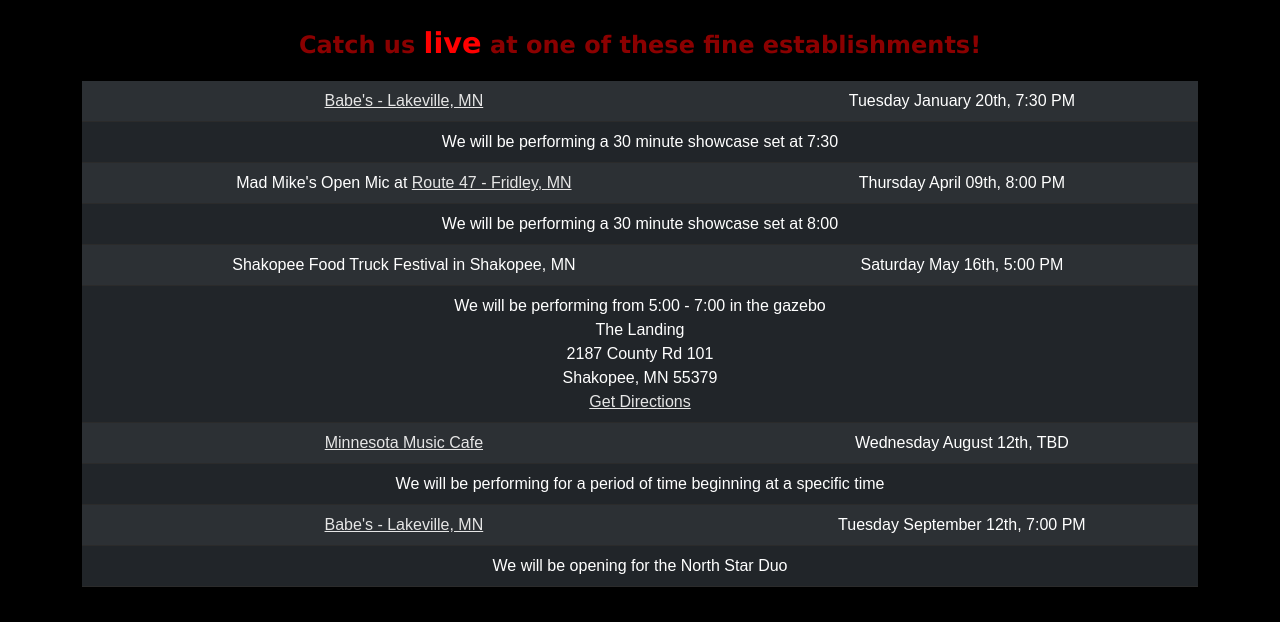
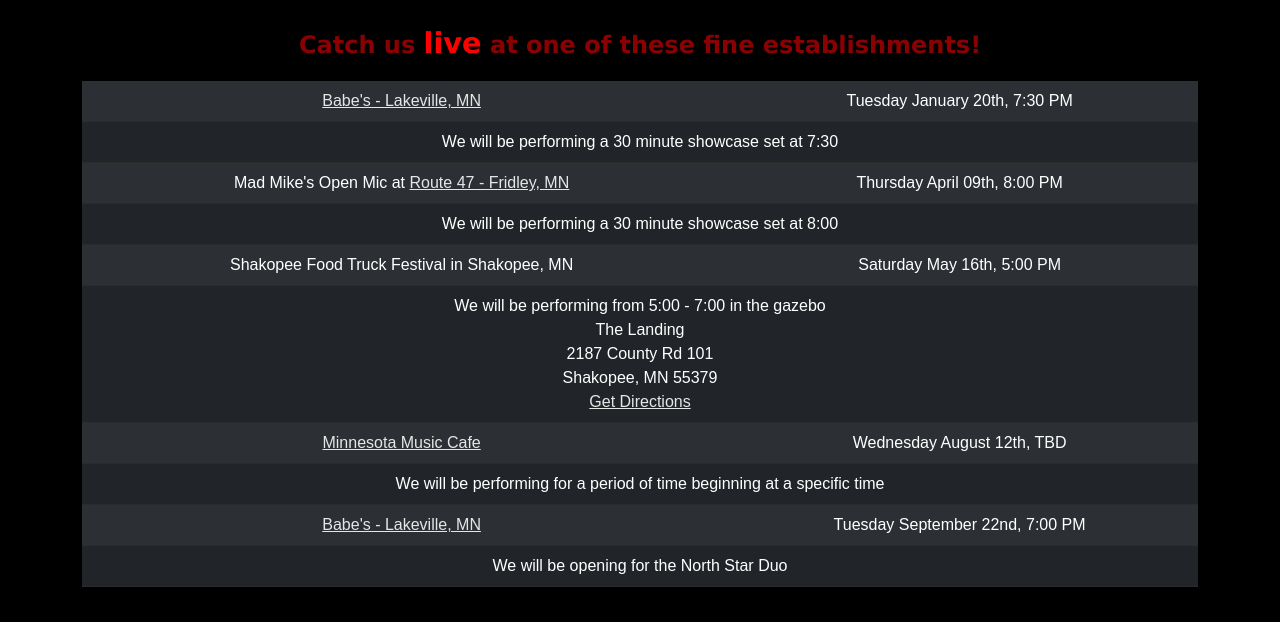
Before and after one commit to defyance-rocks/defyance-rocks.github.io, a Jekyll site: the page built from tour.html, in a window 1280 px wide. Shown: the part 666-1288 px from the top of the page. Built offline with Jekyll 4.4.1, drawn with Linux system fonts in a browser that asks for light colours.

Commit message:
Update tour.html

```diff
--- a/tour.html
+++ b/tour.html
@@ -55,7 +55,7 @@
       </tr>
       <tr>
         <td><a href="https://www.babeslakeville.com/">Babe's - Lakeville, MN</a></td>
-        <td>Tuesday September 12th, 7:00 PM</td>
+        <td>Tuesday September 22nd, 7:00 PM</td>
       </tr>
       <tr>
         <td colspan="2" class="text-center">We will be opening for the North Star Duo</td>
```
